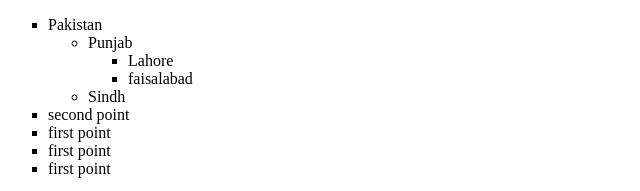
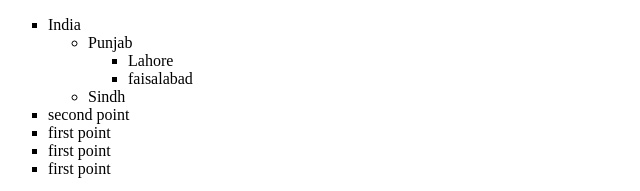
Before and after one commit to fareeboy12/demo, a plain HTML site: page index.html in a window 1280 px wide. Shown: the top 191 px of the page, 0-640 px from the left. Drawn offline with Linux system fonts and the light colour scheme.

Commit message:
Index file has been touched

```diff
--- a/index.html
+++ b/index.html
@@ -5,7 +5,7 @@
     </head>
     <body>
         <ul type="square">
-            <li>Pakistan
+            <li>India
                 <ul>
                     <li>Punjab
                         <ul>
```
